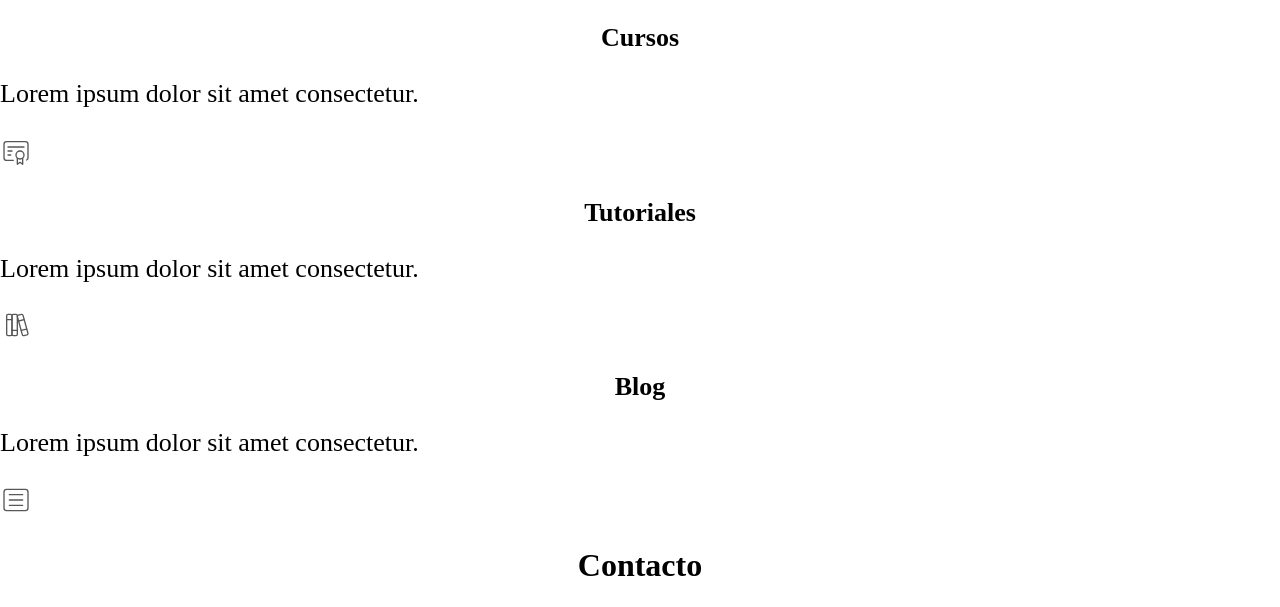
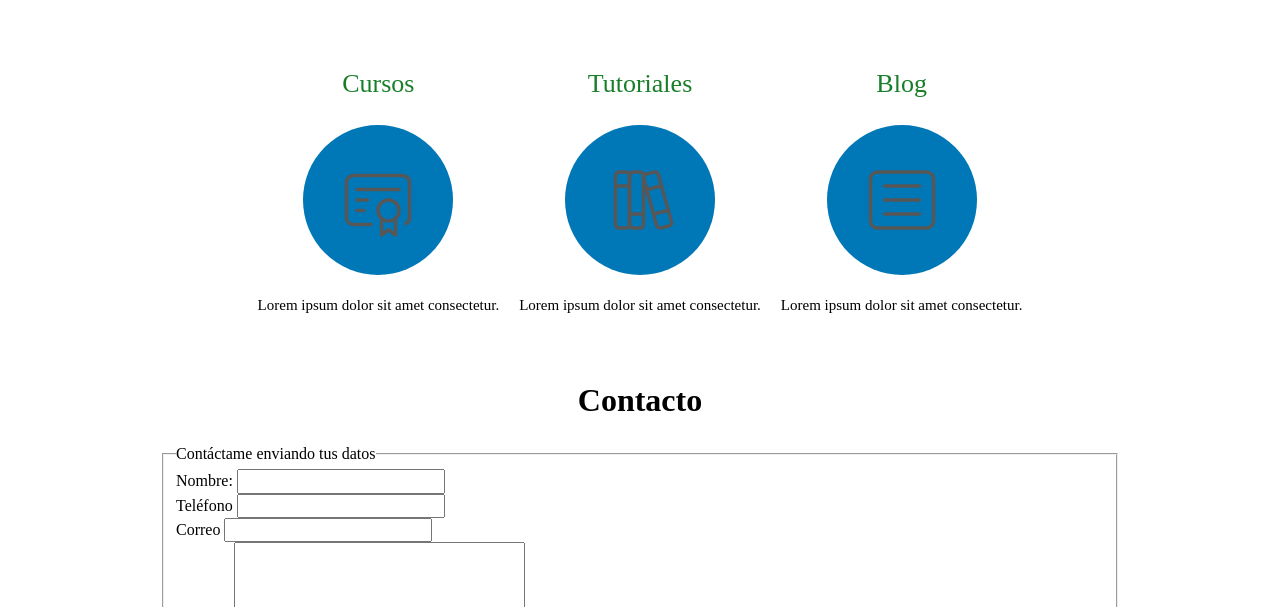
Before and after one commit to rlopezau/projecteweb.html, a plain HTML site: page index.html in a window 1280 px wide. Shown: the part 634-1241 px from the top of the page. Drawn offline with Linux system fonts and the light colour scheme.

Commit message:
primary section

```diff
--- a/css/styles.css
+++ b/css/styles.css
@@ -135,3 +135,46 @@ p{
     display: flex;
     justify-content: center;
 }
+
+.micontenido{
+    display: flex;
+    flex-direction: column;
+    align-items: center;
+    justify-content: center;
+    padding: 1rem 1rem 1rem 1rem;
+}
+
+@media (min-width:768px) {
+    .micontenido{
+        flex-direction: row;
+    }
+}
+
+.contenido{
+    display: flex;
+    flex-direction: column;
+    align-items: center;
+    justify-content: center;
+    padding: 1rem 1rem 1rem 1rem;
+}
+
+.contenido h3{
+    font-weight: normal;
+    color: var(--primario);
+}
+
+.contenido p{
+    font-size: 1.5rem;
+    line-height: 2;
+    text-align: center;
+}
+
+.icono{
+    height: 15rem;
+    width: 15rem;
+    background-color: var(--secundario);
+    border-radius: 50%;
+    display: flex;
+    justify-content: center;
+    align-items: center;
+}
--- a/index.html
+++ b/index.html
@@ -48,21 +48,16 @@
                 <a class="boton" href="tutoriales.html">Tutoriales</a>
         </div>
     </section>
-    <main>
+    <main class="contenedor">
         <h2>Mi contenido</h2>
-    <section>
+        <div class="micontenido">
+            <section class="contenido">
                 <h3>Cursos</h3>
-        <p>Lorem ipsum dolor sit amet consectetur.</p>
-            <!--
-category: Document
-tags: [document, official, attest, signature, birth, death, gift, authenticity, seal, course, complete, qualification]
-version: "1.33"
-unicode: "ed76"
--->
+                <div class="icono">
                     <svg
 xmlns="http://www.w3.org/2000/svg"
-  width="32"
-  height="32"
+width="84"
+height="84"
 viewBox="0 0 24 24"
 fill="none"
 stroke="#575757"
@@ -77,20 +72,16 @@ unicode: "ed76"
 <path d="M6 12l3 0" />
 <path d="M6 15l2 0" />
                 </svg>
+                </div>
+                <p>Lorem ipsum dolor sit amet consectetur.</p>
             </section>
-        <section>
+            <section class="contenido">
                 <h3>Tutoriales</h3>
-            <p>Lorem ipsum dolor sit amet consectetur.</p>
-            <!--
-tags: [education, learning, reading, school, library]
-category: Document
-version: "1.52"
-unicode: "eff2"
--->
+                <div class="icono">
                     <svg
 xmlns="http://www.w3.org/2000/svg"
-  width="32"
-  height="32"
+width="84"
+height="84"
 viewBox="0 0 24 24"
 fill="none"
 stroke="#575757"
@@ -106,19 +97,16 @@ unicode: "eff2"
 <path d="M14 9l4 -1" />
 <path d="M16 16l3.923 -.98" />
                 </svg>
+                </div>
+                <p>Lorem ipsum dolor sit amet consectetur.</p>
             </section>
-        <section>
+            <section class="contenido">
                 <h3>Blog</h3>
-            <p>Lorem ipsum dolor sit amet consectetur.</p>
-            <!--
-tags: [news, newspaper, media, blog]
-version: "1.69"
-unicode: "f1e2"
--->
+                <div class="icono">
                     <svg
 xmlns="http://www.w3.org/2000/svg"
-  width="32"
-  height="32"
+width="84"
+height="84"
 viewBox="0 0 24 24"
 fill="none"
 stroke="#575757"
@@ -131,8 +119,10 @@ unicode: "f1e2"
 <path d="M7 12h10" />
 <path d="M7 16h10" />
                 </svg>
-
+                </div>
+                <p>Lorem ipsum dolor sit amet consectetur.</p>
             </section>
+        </div><!--.micontenido-->
         <section>
             <h2>Contacto</h2>
             <form action="">
```
Lines whose indentation alone changed are shown as unchanged.
